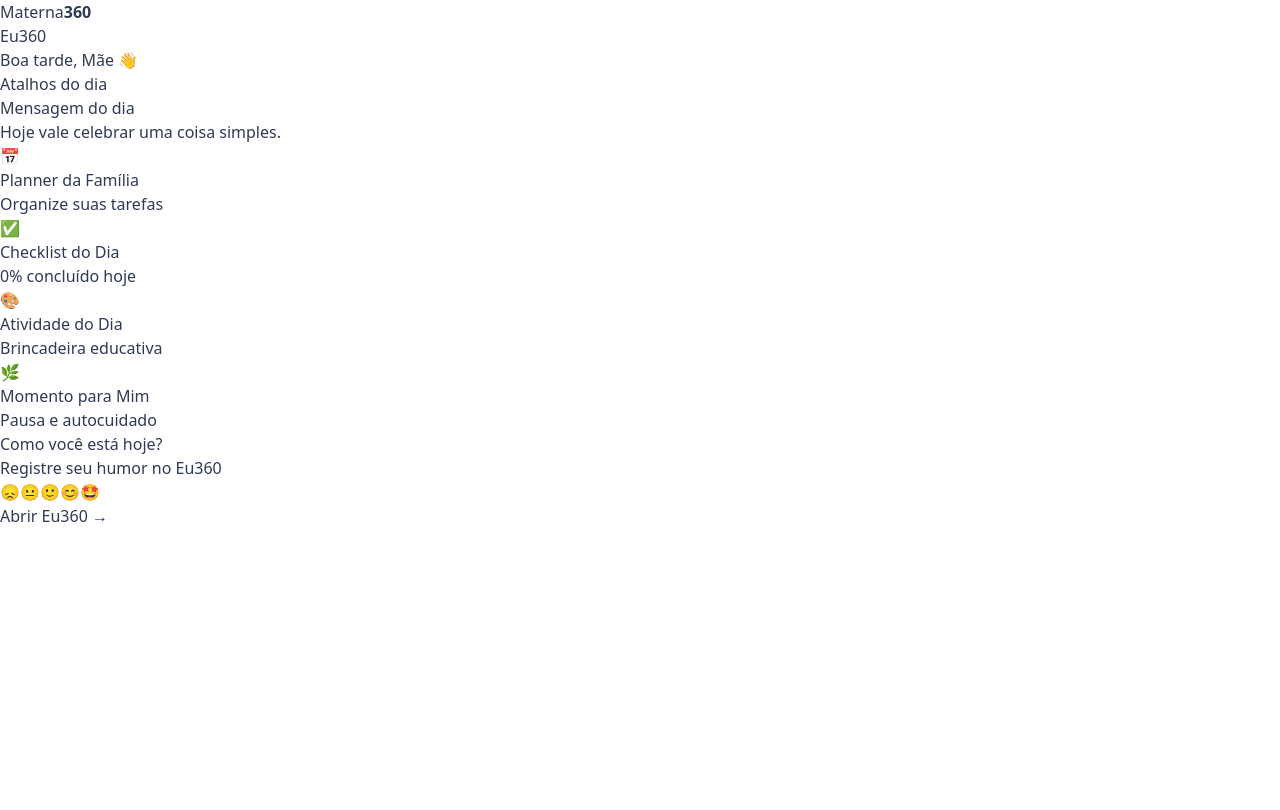
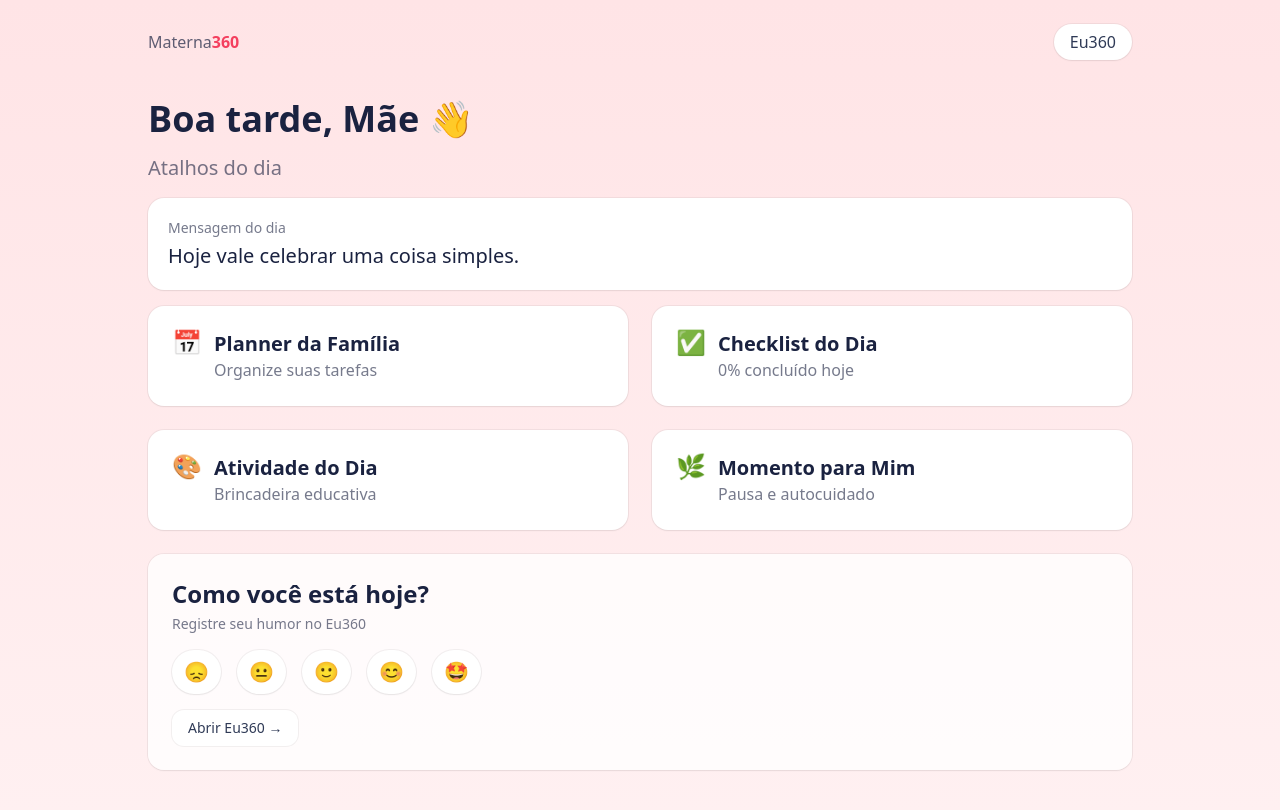
Before and after one commit to simonebrusco/materna360-app, a Next.js app in the folder materna360_starter/: page /meu-dia in a window 1280 px wide. Shown: the top 810 px of the page. Built offline with nearby package versions, Linux system fonts and the light colour scheme.

Commit message:
Update tailwind.config.js

```diff
--- a/materna360_starter/tailwind.config.js
+++ b/materna360_starter/tailwind.config.js
@@ -1,15 +1,16 @@
 /** @type {import('tailwindcss').Config} */
 module.exports = {
+  // 🔎 Caminhos RELATIVOS à pasta onde ESTÁ este arquivo (materna360_starter/)
   content: [
-    "./materna360_starter/app/**/*.{js,jsx,ts,tsx}",
-    "./materna360_starter/components/**/*.{js,jsx,ts,tsx}",
-    "./materna360_starter/pages/**/*.{js,jsx,ts,tsx}",
-    "./materna360_starter/**/*.{md,mdx}",
+    "./app/**/*.{js,jsx,ts,tsx,md,mdx}",
+    "./components/**/*.{js,jsx,ts,tsx}",
+    "./pages/**/*.{js,jsx,ts,tsx}",
+    "./styles/**/*.{css}",
   ],
   theme: {
     extend: {
       colors: {
-        // 🌸 Paleta oficial Materna360 (lendo das CSS vars definidas em globals.css)
+        // 🌸 Paleta oficial Materna360 (usa CSS variables definidas em styles/globals.css)
         brand: "var(--m360-coral)",   // principal #ff005e
         blush: "var(--m360-blush)",   // secundária #ffd8e6
         navy:  "var(--m360-navy)",    // #2f3a56
```
